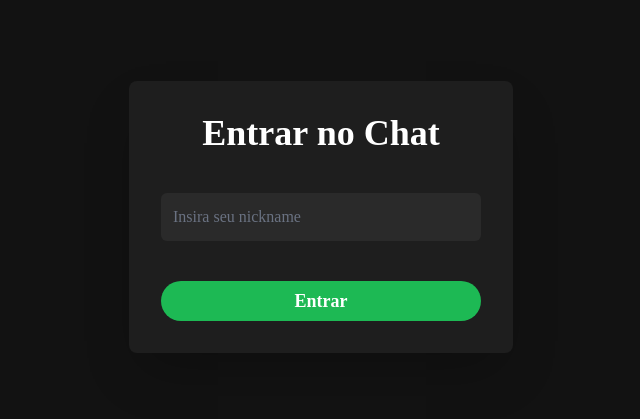
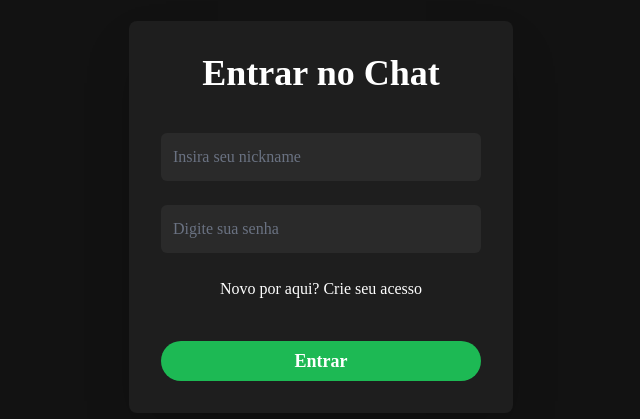
Before and after one commit to adrieeltorres1/webChat, a React (Vite) app: page / in a window 1280 px wide. Shown: the part 183-602 px from the top of the page, without its empty margins (319-959 px from the left). Built offline with nearby package versions, Linux system fonts and the light colour scheme.

Commit message:
Adicionando uma nova página [CriarUsuários]

```diff
--- a/src/App.jsx
+++ b/src/App.jsx
@@ -5,6 +5,7 @@ import Chat from './pages/Chat'
 import { BrowserRouter, Route, Routes } from 'react-router'
 import { Provider } from 'react-redux';
 import { store } from './store/store';
+import CriarUsers from './pages/CriarUsers';
 
 
 function App() {
@@ -14,6 +15,7 @@ function App() {
         <Routes>
           <Route path='/' element={<Join />} />
           <Route path='/chat' element={<Chat />} />
+          <Route path='/criarusers' element={<CriarUsers />} />
           <Route path='*' element={<h1>Rota não encontrada</h1>} />
         </Routes>
       </BrowserRouter>
--- /dev/null
+++ b/src/pages/CriarUsers.jsx
@@ -0,0 +1,9 @@
+const CriarUsers = () => {
+    return (
+        <>
+            <h1 className="flex items-center justify-center min-h-screen text-white">Página para criar usuários</h1>
+        </>
+    );
+}
+
+export default CriarUsers;
--- a/src/pages/Join.jsx
+++ b/src/pages/Join.jsx
@@ -1,6 +1,6 @@
 import React, { useState } from 'react';
 import FormBtn from '../components/FormBtn';
-import { useNavigate } from 'react-router-dom';
+import { Link, useNavigate } from 'react-router-dom';
 import { Alert } from 'antd';
 import io from 'socket.io-client';
 import { useDispatch } from 'react-redux';
@@ -35,17 +35,6 @@ const Join = () => {
             <div className='text-white flex flex-col items-center gap-6 p-8 rounded-lg shadow-2xl bg-[#1e1e1e] w-80 sm:w-96'>
                 <h1 className='text-4xl font-bold mb-4'>Entrar no Chat</h1>
 
-                {showAlert && (
-                    <Alert
-                        message="Por favor, insira um nome de usuário."
-                        type="error"
-                        showIcon
-                        closable
-                        onClose={() => setShowAlert(false)}
-                        className="w-full mb-4"
-                    />
-                )}
-
                 <input
                     type="text"
                     placeholder='Insira seu nickname'
@@ -56,8 +45,41 @@ const Join = () => {
                     text-white placeholder-gray-500
                     focus:outline-none
                     focus:ring-2
-                    focus:ring-[#1DB954]'
+                    focus:ring-[#1DB954] required:'
                 />
+                <input
+                    type="password"
+                    placeholder='Digite sua senha'
+
+                    className='p-3 w-full
+                    rounded-md bg-[#2a2a2a]
+                    text-white placeholder-gray-500
+                    focus:outline-none
+                    focus:ring-2
+                    focus:ring-[#1DB954] invalid:border-red-600'
+                    required
+                />
+
+                 {showAlert && (
+                    <Alert
+                        message="Por favor, insira um nome de usuário."
+                        type="error"
+                        showIcon
+                        closable
+                        onClose={() => setShowAlert(false)}
+                        className="w-full mb-4"
+                    />
+                )}
+                <nav className='list-none'>
+                    <li>
+                        <p className='flex items-center gap-1'>
+                            Novo por aqui?
+                            <Link to='/criarusers' className='hover:text-[#1DB954] cursor-pointer'>
+                                Crie seu acesso
+                            </Link>
+                        </p>
+                    </li>
+                </nav>
 
                 <FormBtn
                     onClick={handleJoin}
```
Also changed, not shown: src/pages/Login.jsx (deleted, +0 -11 lines).
